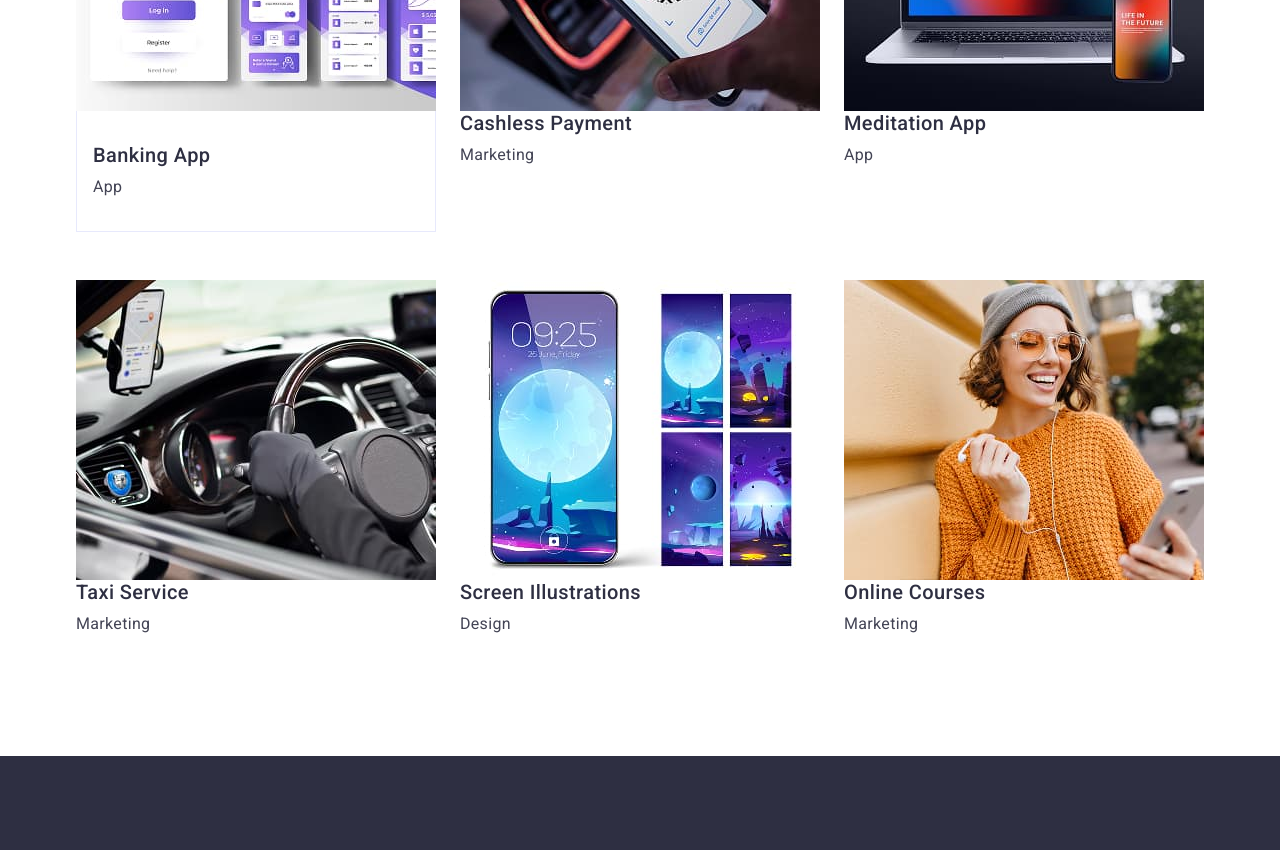
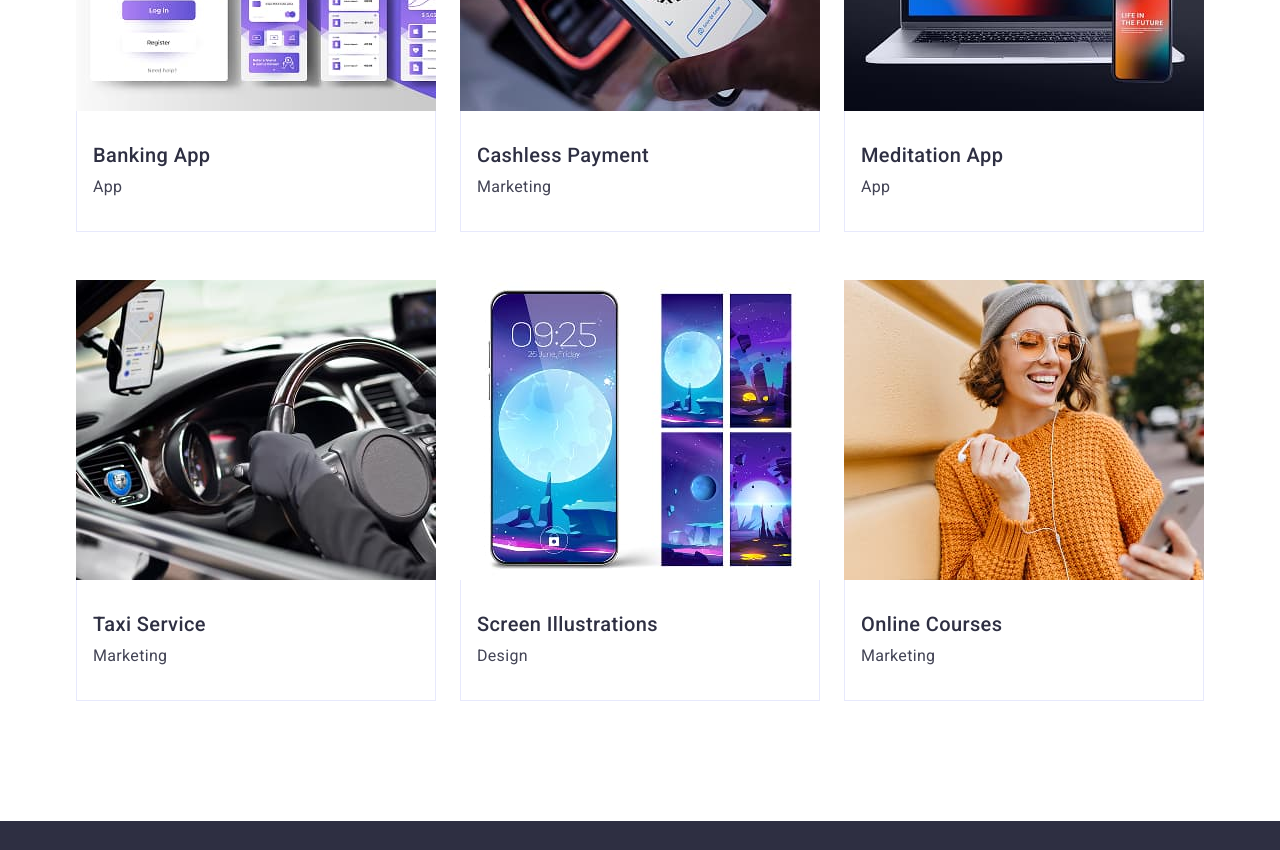
Before and after one commit to RomIvaNeirity/goit-markup-hw-03, a plain HTML site: page index.html in a window 1280 px wide. Shown: the part 2170-3020 px from the top of the page. Drawn offline with nearby package versions, Linux system fonts and the light colour scheme.

Commit message:
final var +

```diff
--- a/index.html
+++ b/index.html
@@ -180,8 +180,10 @@
                 width="360"
                 height="300"
               />
+              <div class="sctn-three-subcontainer">
                 <h3 class="sctn-three-subtitle">Cashless Payment</h3>
                 <p class="sctn-three-text">Marketing</p>
+              </div>
             </li>
             <li>
               <img
@@ -191,8 +193,10 @@
                 width="360"
                 height="300"
               />
+              <div class="sctn-three-subcontainer">
                 <h3 class="sctn-three-subtitle">Meditation App</h3>
                 <p class="sctn-three-text">App</p>
+              </div>
             </li>
             <li>
               <img
@@ -202,8 +206,10 @@
                 width="360"
                 height="300"
               />
+              <div class="sctn-three-subcontainer">
                 <h3 class="sctn-three-subtitle">Taxi Service</h3>
                 <p class="sctn-three-text">Marketing</p>
+              </div>
             </li>
             <li>
               <img
@@ -213,8 +219,10 @@
                 width="360"
                 height="300"
               />
+              <div class="sctn-three-subcontainer">
                 <h3 class="sctn-three-subtitle">Screen Illustrations</h3>
                 <p class="sctn-three-text">Design</p>
+              </div>
             </li>
             <li>
               <img
@@ -224,8 +232,10 @@
                 width="360"
                 height="300"
               />
+              <div class="sctn-three-subcontainer">
                 <h3 class="sctn-three-subtitle">Online Courses</h3>
                 <p class="sctn-three-text">Marketing</p>
+              </div>
             </li>
           </ul>
         </div>
```
Lines whose indentation alone changed are shown as unchanged.
